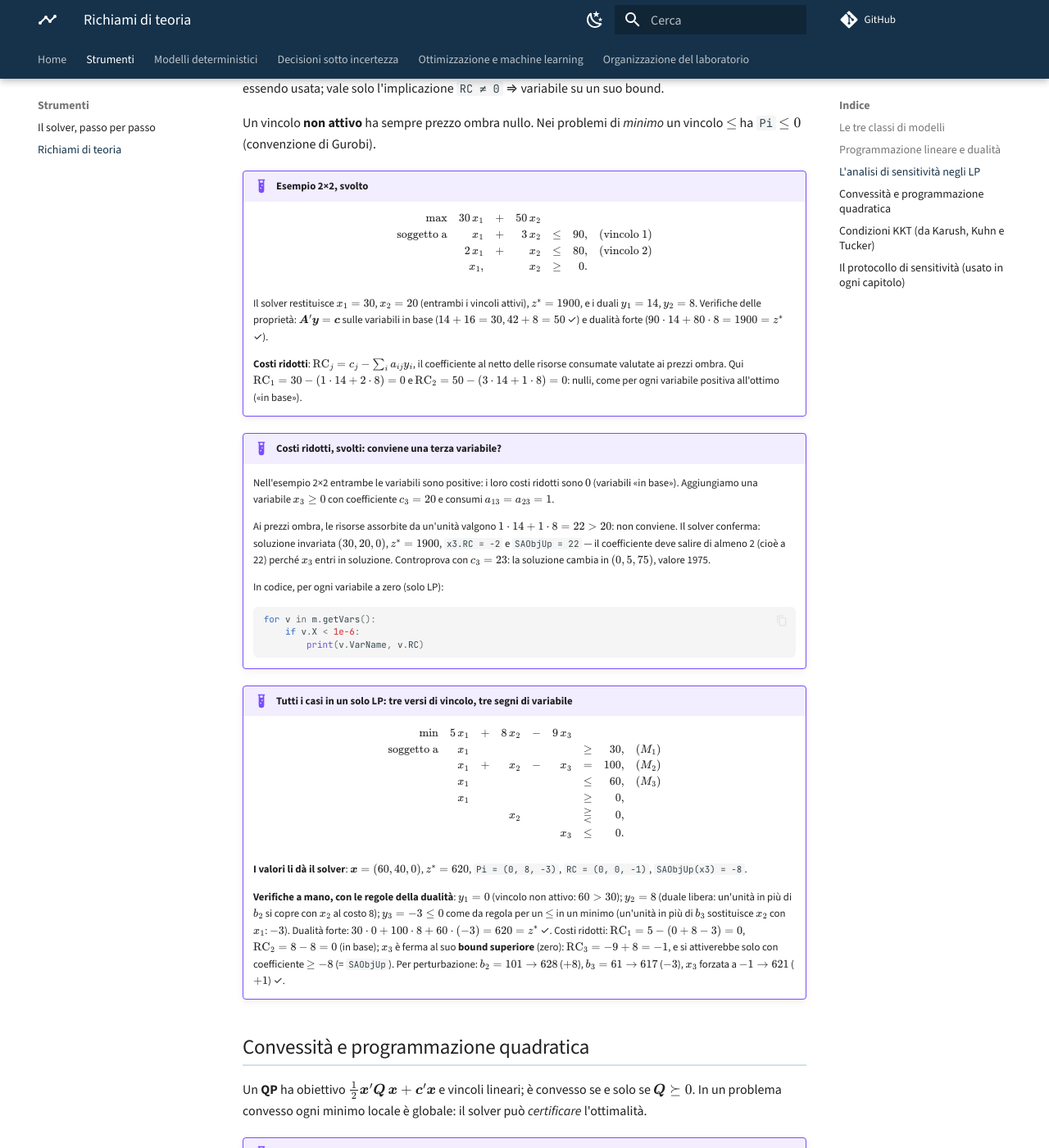
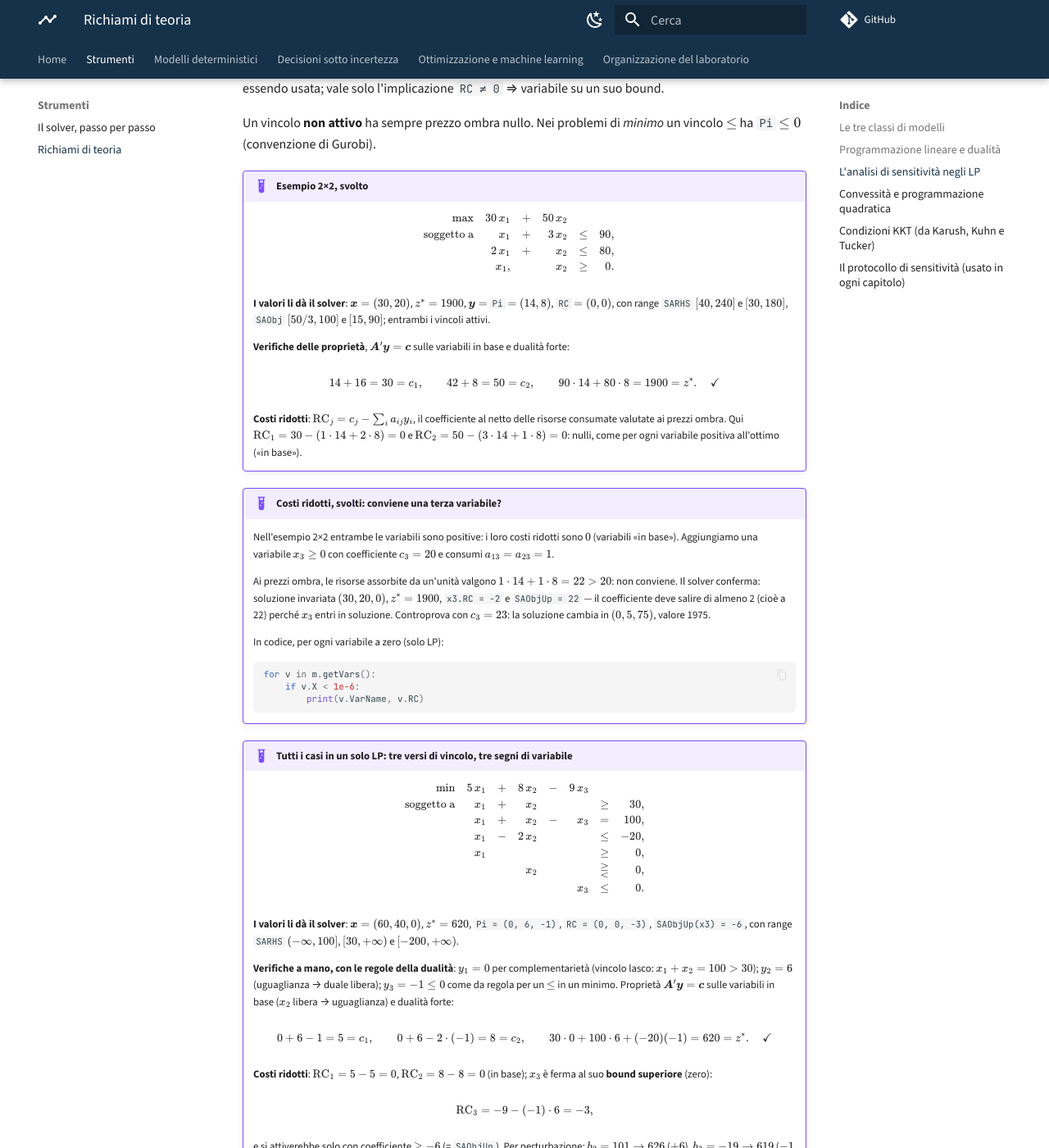
Before and after one commit to fabiofurini/laboratorio-ricerca-operativa, an MkDocs documentation site: the page built from docs/richiami.md, in a window 1280 px wide and 1400 px high, scrolled down 2262 px. Shown: the whole window at 82% size. Built offline with MkDocs 1.6.1 and Material for MkDocs 9.7.7, drawn with Linux system fonts in a browser that asks for light colours; comment, search, counter and statistics services are not loaded; some of the changed text lies outside the part shown.

Commit message:
Richiami: complementarieta', vincoli generici nell'esempio 'tutti i casi', esempi allineati, calcoli in formula
- Complementarieta' (scarti complementari) dopo le regole della dualita':
  vincolo lasco => duale a zero, variabile != 0 => costo ridotto nullo
  (implicazioni, non equivalenze: degenerazione)
- L'esempio 'tutti i casi' ora usa vincoli generici a piu' variabili
  (x1+x2 >= 30, x1+x2-x3 = 100, x1-2x2 <= -20), niente vincoli mono-variabile
  che somigliano a bound; nuovi valori verificati: Pi = (0, 6, -1),
  RC = (0, 0, -3), SAObjUp3 = -6, perturbazioni 626/619/623
- Esempio 2x2 allineato al formato del secondo: Passo 1 con TUTTI i valori dal
  solver (x, z*, Pi, RC, range) in formule centrate, poi le verifiche
- Niente commenti tra parentesi accanto ai vincoli; calcoli e valori sempre in
  formula centrata, mai nel testo
- Aggiornati dispensa, guida, sito, slide e verifiche numeriche

Co-Authored-By: Claude Fable 5 <noreply@anthropic.com>

```diff
--- a/docs/richiami.md
+++ b/docs/richiami.md
@@ -92,17 +92,24 @@ vincolo $\le$ ha `Pi` $\le 0$ (convenzione di Gurobi).
     $$
     \begin{array}{r r@{\;}c@{\;}r c r l}
     \max & 30\,x_1 & + & 50\,x_2 & & & \\
-    \text{soggetto a} & x_1 & + & 3\,x_2 & \le & 90, & \text{(vincolo 1)}\\
-     & 2\,x_1 & + & x_2 & \le & 80, & \text{(vincolo 2)}\\
+    \text{soggetto a} & x_1 & + & 3\,x_2 & \le & 90, & \\
+     & 2\,x_1 & + & x_2 & \le & 80, & \\
      & x_1, & & x_2 & \ge & 0. &
     \end{array}
     $$
 
-    Il solver restituisce $x_1 = 30$, $x_2 = 20$ (entrambi i vincoli attivi),
-    $z^* = 1900$, e i duali $y_1 = 14$, $y_2 = 8$. Verifiche delle proprietà:
-    $\boldsymbol A' \boldsymbol y = \boldsymbol c$ sulle variabili in base
-    ($14 + 16 = 30$, $42 + 8 = 50$ ✓) e dualità forte
-    ($90 \cdot 14 + 80 \cdot 8 = 1900 = z^*$ ✓).
+    **I valori li dà il solver**: $\boldsymbol x = (30, 20)$, $z^* = 1900$,
+    $\boldsymbol y =$ `Pi` $= (14, 8)$, `RC` $= (0, 0)$, con range `SARHS`
+    $[40, 240]$ e $[30, 180]$, `SAObj` $[50/3, 100]$ e $[15, 90]$; entrambi i
+    vincoli attivi.
+
+    **Verifiche delle proprietà**, $\boldsymbol A' \boldsymbol y = \boldsymbol c$
+    sulle variabili in base e dualità forte:
+
+    $$
+    14 + 16 = 30 = c_1, \qquad 42 + 8 = 50 = c_2,
+    \qquad 90 \cdot 14 + 80 \cdot 8 = 1900 = z^* . \quad ✓
+    $$
 
     **Costi ridotti**: $\mathrm{RC}_j = c_j - \sum_i a_{ij} y_i$, il coefficiente
     al netto delle risorse consumate valutate ai prezzi ombra. Qui
@@ -132,30 +139,42 @@ vincolo $\le$ ha `Pi` $\le 0$ (convenzione di Gurobi).
 
 !!! example "Tutti i casi in un solo LP: tre versi di vincolo, tre segni di variabile"
     $$
-    \begin{array}{r r@{\;}c@{\;}r@{\;}c@{\;}r c r l}
-    \min & 5\,x_1 & + & 8\,x_2 & - & 9\,x_3 & & & \\
-    \text{soggetto a} & x_1 & & & & & \ge & 30, & (M_1)\\
-     & x_1 & + & x_2 & - & x_3 & = & 100, & (M_2)\\
-     & x_1 & & & & & \le & 60, & (M_3)\\
-     & x_1 & & & & & \ge & 0, & \\
-     & & & x_2 & & & \gtreqless & 0, & \\
-     & & & & & x_3 & \le & 0. &
+    \begin{array}{r r@{\;}c@{\;}r@{\;}c@{\;}r c r}
+    \min & 5\,x_1 & + & 8\,x_2 & - & 9\,x_3 & & \\
+    \text{soggetto a} & x_1 & + & x_2 & & & \ge & 30, \\
+     & x_1 & + & x_2 & - & x_3 & = & 100, \\
+     & x_1 & - & 2\,x_2 & & & \le & -20, \\
+     & x_1 & & & & & \ge & 0, \\
+     & & & x_2 & & & \gtreqless & 0, \\
+     & & & & & x_3 & \le & 0.
     \end{array}
     $$
 
     **I valori li dà il solver**: $\boldsymbol x = (60, 40, 0)$, $z^* = 620$,
-    `Pi = (0, 8, -3)`, `RC = (0, 0, -1)`, `SAObjUp(x3) = -8`.
+    `Pi = (0, 6, -1)`, `RC = (0, 0, -3)`, `SAObjUp(x3) = -6`, con range `SARHS`
+    $(-\infty, 100]$, $[30, +\infty)$ e $[-200, +\infty)$.
 
-    **Verifiche a mano, con le regole della dualità**: $y_1 = 0$ (vincolo non
-    attivo: $60 > 30$); $y_2 = 8$ (duale libera: un'unità in più di $b_2$ si copre
-    con $x_2$ al costo 8); $y_3 = -3 \le 0$ come da regola per un $\le$ in un
-    minimo (un'unità in più di $b_3$ sostituisce $x_2$ con $x_1$: $-3$). Dualità
-    forte: $30 \cdot 0 + 100 \cdot 8 + 60 \cdot (-3) = 620 = z^*$ ✓. Costi
-    ridotti: $\mathrm{RC}_1 = 5 - (0 + 8 - 3) = 0$, $\mathrm{RC}_2 = 8 - 8 = 0$
+    **Verifiche a mano, con le regole della dualità**: $y_1 = 0$ per
+    complementarietà (vincolo lasco: $x_1 + x_2 = 100 > 30$); $y_2 = 6$
+    (uguaglianza → duale libera); $y_3 = -1 \le 0$ come da regola per un $\le$
+    in un minimo. Proprietà $\boldsymbol A' \boldsymbol y = \boldsymbol c$
+    sulle variabili in base ($x_2$ libera → uguaglianza) e dualità forte:
+
+    $$
+    0 + 6 - 1 = 5 = c_1, \qquad 0 + 6 - 2 \cdot (-1) = 8 = c_2,
+    \qquad 30 \cdot 0 + 100 \cdot 6 + (-20)(-1) = 620 = z^* . \quad ✓
+    $$
+
+    **Costi ridotti**: $\mathrm{RC}_1 = 5 - 5 = 0$, $\mathrm{RC}_2 = 8 - 8 = 0$
     (in base); $x_3$ è ferma al suo **bound superiore** (zero):
-    $\mathrm{RC}_3 = -9 + 8 = -1$, e si attiverebbe solo con coefficiente
-    $\ge -8$ (= `SAObjUp`). Per perturbazione: $b_2 = 101 → 628$ ($+8$),
-    $b_3 = 61 → 617$ ($-3$), $x_3$ forzata a $-1 → 621$ ($+1$) ✓.
+
+    $$
+    \mathrm{RC}_3 = -9 - (-1) \cdot 6 = -3 ,
+    $$
+
+    e si attiverebbe solo con coefficiente $\ge -6$ (= `SAObjUp`). Per
+    perturbazione: $b_2 = 101 → 626$ ($+6$), $b_3 = -19 → 619$ ($-1$),
+    $x_3$ forzata a $-1 → 623$ ($+3$) ✓.
 
 ## Convessità e programmazione quadratica
 
@@ -170,7 +189,7 @@ il solver può *certificare* l'ottimalità.
     $$
     \begin{array}{r r@{\;}c@{\;}r c r l}
     \min & x_1^2 & + & 2\,x_2^2 & & & \\
-    \text{soggetto a} & x_1 & + & x_2 & \ge & 6, & \text{(soglia)}\\
+    \text{soggetto a} & x_1 & + & x_2 & \ge & 6, & \\
      & x_1, & & x_2 & \ge & 0. &
     \end{array}
     $$
```
Also changed, not shown: GUIDA_GUROBI.md (+14 -13 lines), STILE_E_FORMATO.md (+10 -3 lines), docs/guida-gurobi.md (+14 -13 lines), 1 other file.
